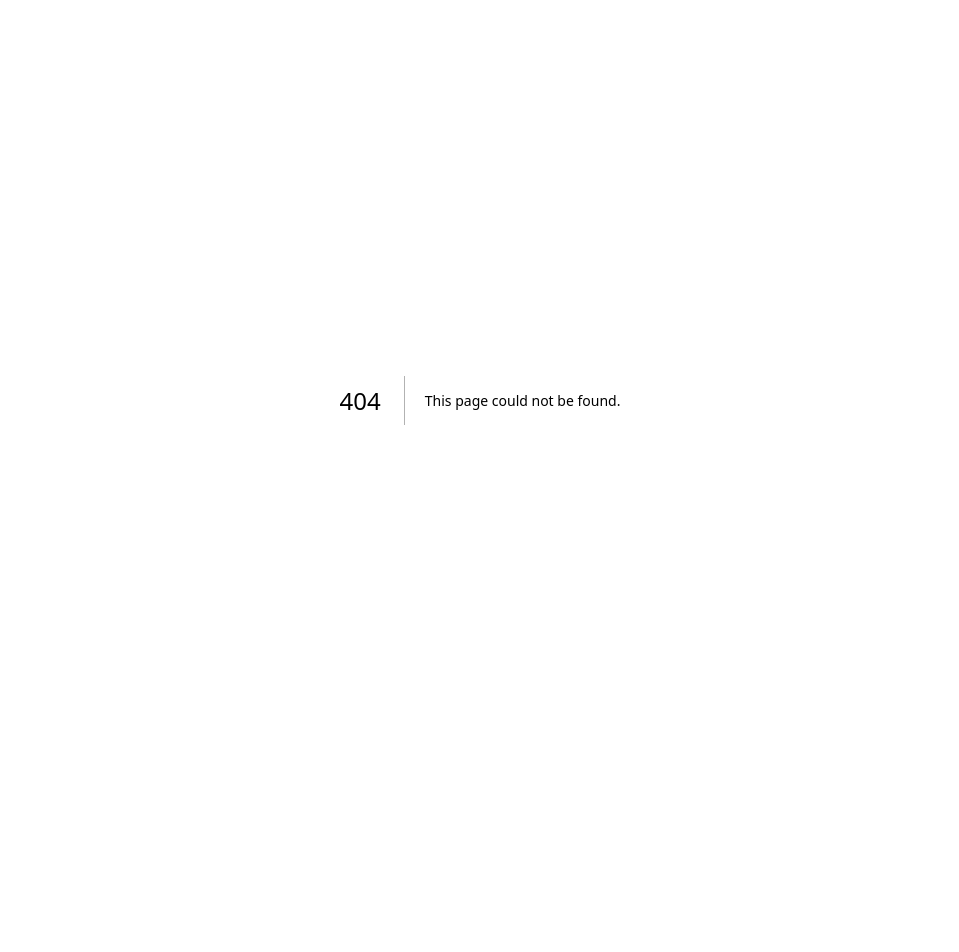
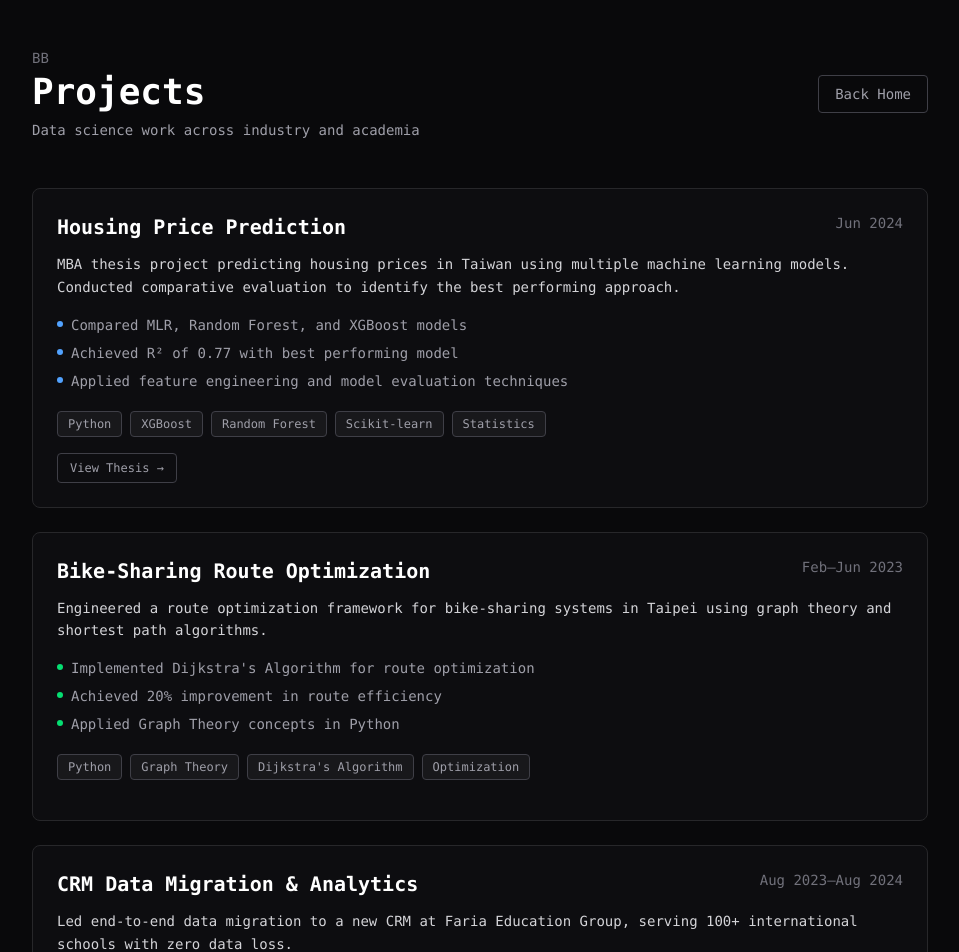
Before and after one commit to begimaibb/portfolio, a Next.js app in the folder my-portfolio/: page /projects in a window 1280 px wide. Before the commit this address had no page. Shown: the top 952 px of the page, without its empty margins (160-1119 px from the left). Before the commit the page ends 800 px from the top, so only its background shows below. Built offline with nearby package versions, Linux system fonts and the light colour scheme.

Commit message:
added projects page

```diff
--- a/my-portfolio/app/chat/page.tsx
+++ b/my-portfolio/app/chat/page.tsx
@@ -92,7 +92,7 @@ export default function ChatPage() {
         {loading && (
           <div className="flex justify-start">
             <div className="bg-zinc-900 border border-zinc-800 px-4 py-3 rounded-lg">
-              <p className="text-blue-400 text-xs font-mono mb-1">Begimai AI</p>
+              <p className="text-blue-400 text-xs font-mono mb-1">BegimAI</p>
               <div className="flex gap-1">
                 <span className="w-2 h-2 bg-zinc-500 rounded-full animate-bounce" style={{ animationDelay: "0ms" }} />
                 <span className="w-2 h-2 bg-zinc-500 rounded-full animate-bounce" style={{ animationDelay: "150ms" }} />
--- /dev/null
+++ b/my-portfolio/app/projects/page.tsx
@@ -0,0 +1,174 @@
+"use client";
+
+import { motion } from "framer-motion";
+
+const projects = [
+  {
+    title: "Housing Price Prediction",
+    date: "Jun 2024",
+    description:
+      "MBA thesis project predicting housing prices in Taiwan using multiple machine learning models. Conducted comparative evaluation to identify the best performing approach.",
+    bullets: [
+      "Compared MLR, Random Forest, and XGBoost models",
+      "Achieved R² of 0.77 with best performing model",
+      "Applied feature engineering and model evaluation techniques",
+    ],
+    tags: ["Python", "XGBoost", "Random Forest", "Scikit-learn", "Statistics"],
+    color: "blue",
+    link: "https://ndltd.ncl.edu.tw/cgi-bin/gs32/gsweb.cgi/ccd=.s2CQy/record?r1=1&h1=0#XXX",
+    linkLabel: "View Thesis",
+  },
+  {
+    title: "Bike-Sharing Route Optimization",
+    date: "Feb–Jun 2023",
+    description:
+      "Engineered a route optimization framework for bike-sharing systems in Taipei using graph theory and shortest path algorithms.",
+    bullets: [
+      "Implemented Dijkstra's Algorithm for route optimization",
+      "Achieved 20% improvement in route efficiency",
+      "Applied Graph Theory concepts in Python",
+    ],
+    tags: ["Python", "Graph Theory", "Dijkstra's Algorithm", "Optimization"],
+    color: "green",
+    link: null,
+    linkLabel: null,
+  },
+  {
+    title: "CRM Data Migration & Analytics",
+    date: "Aug 2023–Aug 2024",
+    description:
+      "Led end-to-end data migration to a new CRM at Faria Education Group, serving 100+ international schools with zero data loss.",
+    bullets: [
+      "Reduced data retrieval time by 88% (4 hours to 30 minutes)",
+      "Ensured 100% data fidelity across high-volume upload cycles",
+      "Managed academic reporting data lifecycle for 100+ schools",
+    ],
+    tags: ["SQL", "Data Migration", "CRM", "Data Quality"],
+    color: "purple",
+    link: null,
+    linkLabel: null,
+  },
+  {
+    title: "Retail A/B Testing & Merchandising Analysis",
+    date: "2019–2022",
+    description:
+      "Designed and executed a large-scale A/B analysis across 200 retail locations at Coca-Cola to evaluate merchandising strategies.",
+    bullets: [
+      "Identified variables driving 50% increase in total brand sales",
+      "Achieved 100–200% sales lift in targeted stores",
+      "Led RED Project — highest country RED score since 2016 launch",
+    ],
+    tags: ["Python", "SQL", "A/B Testing", "Statistical Analysis", "Tableau"],
+    color: "orange",
+    link: null,
+    linkLabel: null,
+  },
+];
+
+const colorMap: Record<string, string> = {
+  blue: "bg-blue-400",
+  green: "bg-green-400",
+  purple: "bg-purple-400",
+  orange: "bg-orange-400",
+};
+
+const borderMap: Record<string, string> = {
+  blue: "hover:border-blue-800",
+  green: "hover:border-green-800",
+  purple: "hover:border-purple-800",
+  orange: "hover:border-orange-800",
+};
+
+export default function ProjectsPage() {
+  return (
+    <main className="min-h-screen bg-zinc-950 px-6 py-12">
+      <div className="max-w-4xl mx-auto">
+
+        <div className="flex items-center justify-between mb-12">
+          <div>
+            <p className="text-zinc-500 font-mono text-sm mb-1">BB</p>
+            <h1 className="text-4xl font-bold text-white font-mono">Projects</h1>
+            <p className="text-zinc-400 font-mono text-sm mt-2">
+              Data science work across industry and academia
+            </p>
+          </div>
+          <a
+            href="/"
+            className="px-4 py-2 rounded border border-zinc-700 text-zinc-400 font-mono text-sm hover:border-zinc-500 hover:text-white transition-colors"
+          >
+            Back Home
+          </a>
+        </div>
+
+        <div className="space-y-6">
+          {projects.map((project, i) => (
+            <motion.div
+              key={project.title}
+              initial={{ opacity: 0, y: 20 }}
+              animate={{ opacity: 1, y: 0 }}
+              transition={{ delay: i * 0.1 }}
+              className={`border border-zinc-800 bg-zinc-900/30 rounded-lg p-6 transition-colors ${borderMap[project.color]}`}
+            >
+              <div className="flex items-start justify-between mb-3">
+                <h2 className="text-xl font-bold text-white font-mono">
+                  {project.title}
+                </h2>
+                <span className="text-zinc-500 font-mono text-sm shrink-0 ml-4">
+                  {project.date}
+                </span>
+              </div>
+
+              <p className="text-zinc-300 leading-relaxed mb-4 font-mono text-sm">
+                {project.description}
+              </p>
+
+              <ul className="space-y-2 mb-5">
+                {project.bullets.map((bullet) => (
+                  <li key={bullet} className="flex items-start gap-2 font-mono text-sm text-zinc-400">
+                    <span className={`mt-1.5 h-1.5 w-1.5 rounded-full shrink-0 ${colorMap[project.color]}`} />
+                    {bullet}
+                  </li>
+                ))}
+              </ul>
+
+              <div className="flex flex-wrap gap-2 mb-4">
+                {project.tags.map((tag) => (
+                  <span
+                    key={tag}
+                    className="px-2.5 py-1 text-xs font-mono rounded border border-zinc-700 text-zinc-400 bg-zinc-900"
+                  >
+                    {tag}
+                  </span>
+                ))}
+              </div>
+
+              {project.link && (
+                <a
+                  href={project.link}
+                  target="_blank"
+                  rel="noopener noreferrer"
+                  className="inline-block px-3 py-1.5 text-xs font-mono rounded border border-zinc-700 text-zinc-400 hover:border-zinc-500 hover:text-white transition-colors"
+                >
+                  {project.linkLabel} →
+                </a>
+              )}
+            </motion.div>
+          ))}
+        </div>
+
+        <div className="mt-12 pt-6 border-t border-zinc-800 flex items-center justify-between">
+          <p className="text-zinc-600 font-mono text-xs">
+            more projects coming soon
+          </p>
+          <a
+            href="/chat"
+            className="px-4 py-2 rounded bg-white text-black font-mono text-sm font-semibold hover:bg-zinc-200 transition-colors"
+          >
+            Ask Begim<span className="text-blue-600">AI</span> →
+          </a>
+        </div>
+
+      </div>
+    </main>
+  );
+}
--- a/my-portfolio/app/resume/page.tsx
+++ b/my-portfolio/app/resume/page.tsx
@@ -7,7 +7,7 @@ export default function ResumePage() {
         <div className="flex items-center justify-between mb-8">
           <div>
             <p className="text-zinc-500 font-mono text-sm mb-1">
-              begimai bolotbekova
+              BB
             </p>
             <h1 className="text-3xl font-bold text-white font-mono">
               Resume
--- a/my-portfolio/components/Hero.tsx
+++ b/my-portfolio/components/Hero.tsx
@@ -83,12 +83,15 @@ export default function Hero() {
           transition={{ delay: 0.6 }}
         >
           <a href="/chat" className="px-5 py-2.5 rounded bg-white text-black font-mono text-sm font-semibold hover:bg-zinc-200 transition-colors">
-            Chat with Begim<span className="text-blue-400">AI</span> →
+            Chat with Begim<span className="text-blue-600">AI</span>
           </a>
           <a href="/resume" className="px-5 py-2.5 rounded border border-zinc-600 text-zinc-300 font-mono text-sm hover:border-zinc-400 hover:text-white transition-colors">
             Resume
           </a>
-          <a href="https://github.com/YOUR_GITHUB" target="_blank" className="px-5 py-2.5 rounded border border-zinc-600 text-zinc-300 font-mono text-sm hover:border-zinc-400 hover:text-white transition-colors">
+          <a href="/projects" className="px-5 py-2.5 rounded border border-zinc-600 text-zinc-300 font-mono text-sm hover:border-zinc-400 hover:text-white transition-colors">
+            Projects
+          </a>
+          <a href="https://github.com/begimaibb" target="_blank" className="px-5 py-2.5 rounded border border-zinc-600 text-zinc-300 font-mono text-sm hover:border-zinc-400 hover:text-white transition-colors">
             GitHub
           </a>
           <a href="mailto:begimai.bolotbekova.b@gmail.com" className="px-5 py-2.5 rounded border border-zinc-600 text-zinc-300 font-mono text-sm hover:border-zinc-400 hover:text-white transition-colors">
```
